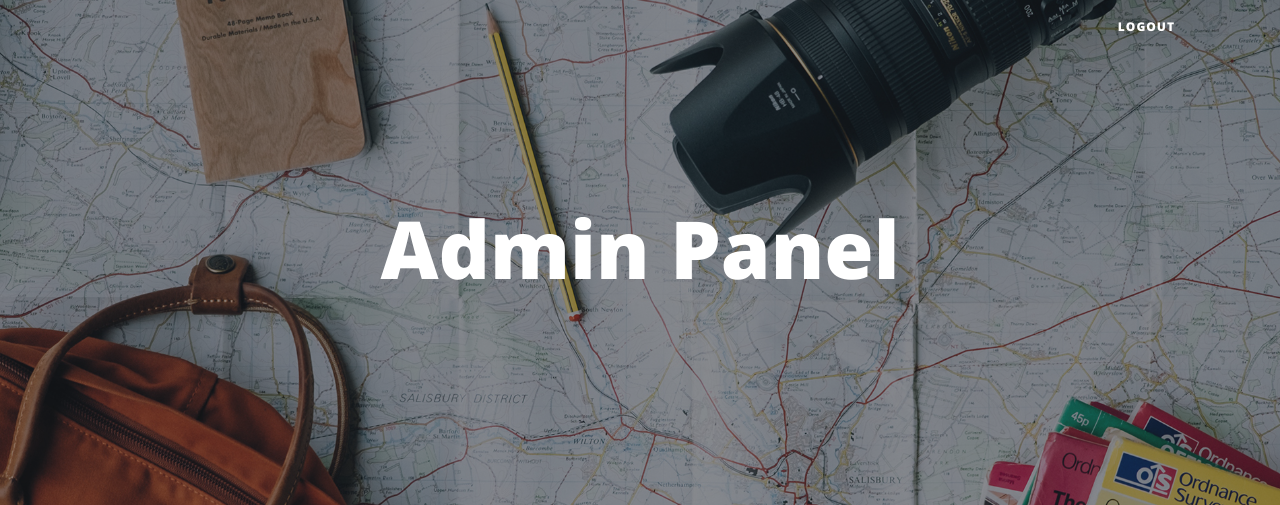
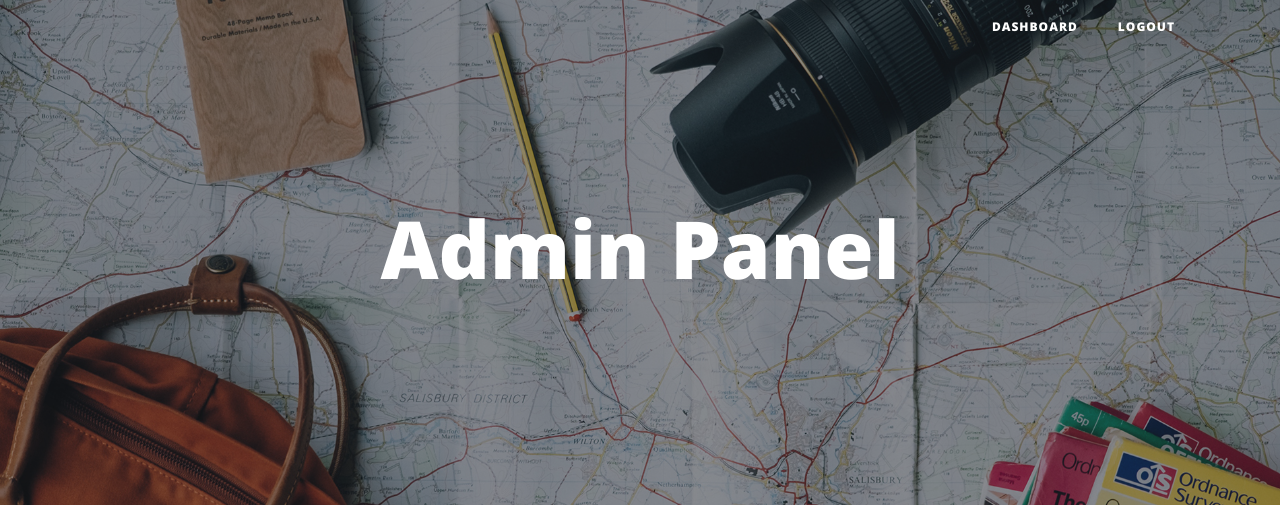
Before and after one commit to jaykhedekar7/flask-blog, a Flask app: template templates/edit.html in a window 1280 px wide. Shown: the top 505 px of the page. Run offline with Flask 2, Linux system fonts and the light colour scheme; the template is opened without the code that fills it, so the values that code supplies are empty; some libraries are stand-ins or nearby versions.

Commit message:
Logout working

```diff
--- a/main.py
+++ b/main.py
@@ -115,8 +115,15 @@ def edit_route(post_sno):
                 db.session.commit()
                 return redirect("/edit/"+sno)
 
+
+
         return render_template('edit.html', params=params, post=post, sno=post_sno)
 
 
+@app.route('/logout')
+def logout():
+    session.pop('user')
+    return redirect('/dashboard')
+
 if __name__ == "__main__":
     app.run(debug=True)
--- a/templates/dashlayout.html
+++ b/templates/dashlayout.html
@@ -36,7 +36,10 @@
       <div class="collapse navbar-collapse" id="navbarResponsive">
         <ul class="navbar-nav ml-auto">
           <li class="nav-item">
-            <a class="nav-link" href="#">Logout</a>
+            <a class="nav-link" href="/dashboard">Dashboard</a>
+          </li>
+          <li class="nav-item">
+            <a class="nav-link" href="/logout">Logout</a>
           </li>
         </ul>
       </div>
```
